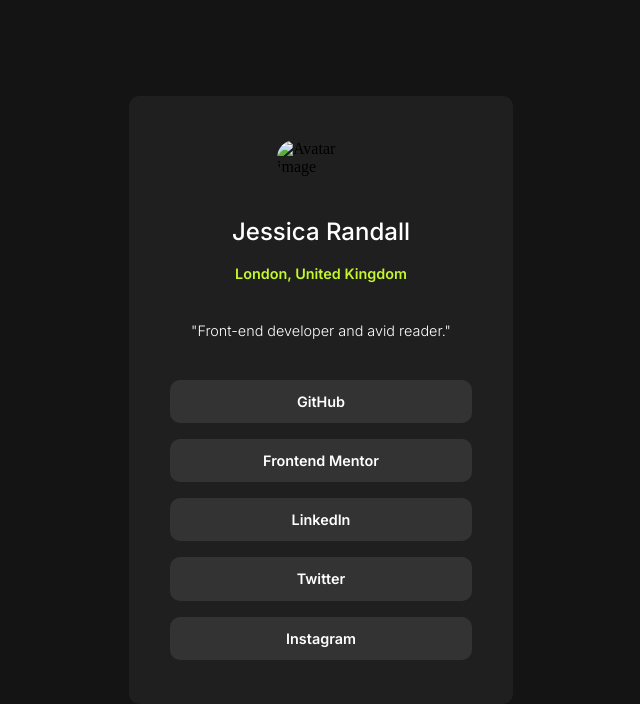
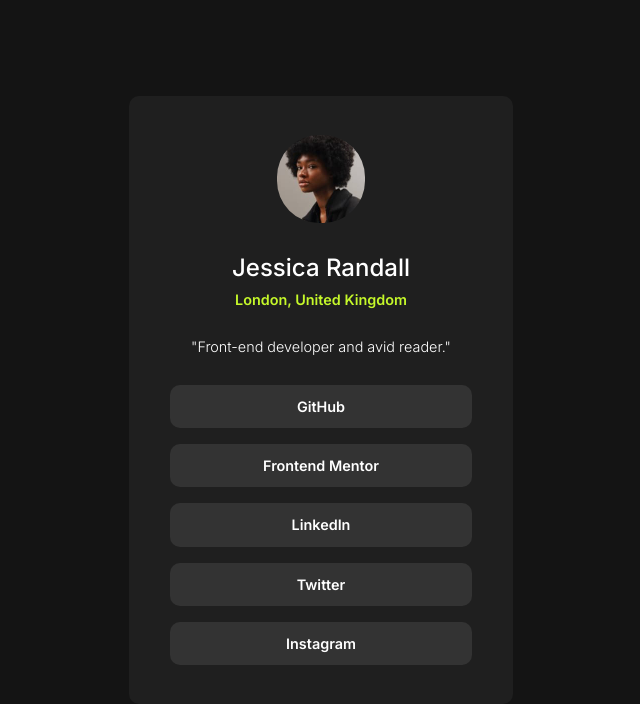
Before and after one commit to vallkre/social-links-profile, a plain HTML site: page index.html in a window 1280 px wide. Shown: the whole page, without its empty margins (319-959 px from the left). Drawn offline with Linux system fonts and the light colour scheme; the site is published under a folder, as on GitHub Pages, so addresses that start at the root find nothing.

Commit message:
Update index.html
Paths and font

```diff
--- a/index.html
+++ b/index.html
@@ -4,7 +4,7 @@
     <meta charset="UTF-8">
     <meta name="viewport" content="width=device-width, initial-scale=1.0">
     <title>Social Links Profile</title>
-    <link rel="shortcut icon" href="/favicon-32x32.png" type="image/x-icon">
+    <link rel="shortcut icon" href="favicon-32x32.png" type="image/x-icon">
     <link rel="stylesheet" href="style.css">
     <link rel="preconnect" href="https://fonts.googleapis.com">
 <link rel="preconnect" href="https://fonts.gstatic.com" crossorigin>
@@ -12,7 +12,7 @@
 </head>
 <body>
     <main class="container">
-        <img src="/avatar-jessica.jpeg" alt="Avatar image" class="avatar">
+        <img src="avatar-jessica.jpeg" alt="Avatar image of Jessica Randall" class="avatar">
         <h2 class="social_header">Jessica Randall</h2>
         <h5 class="header_subtitle">London, United Kingdom</h5>
         <p class="description">"Front-end developer and avid reader."</p>
```
